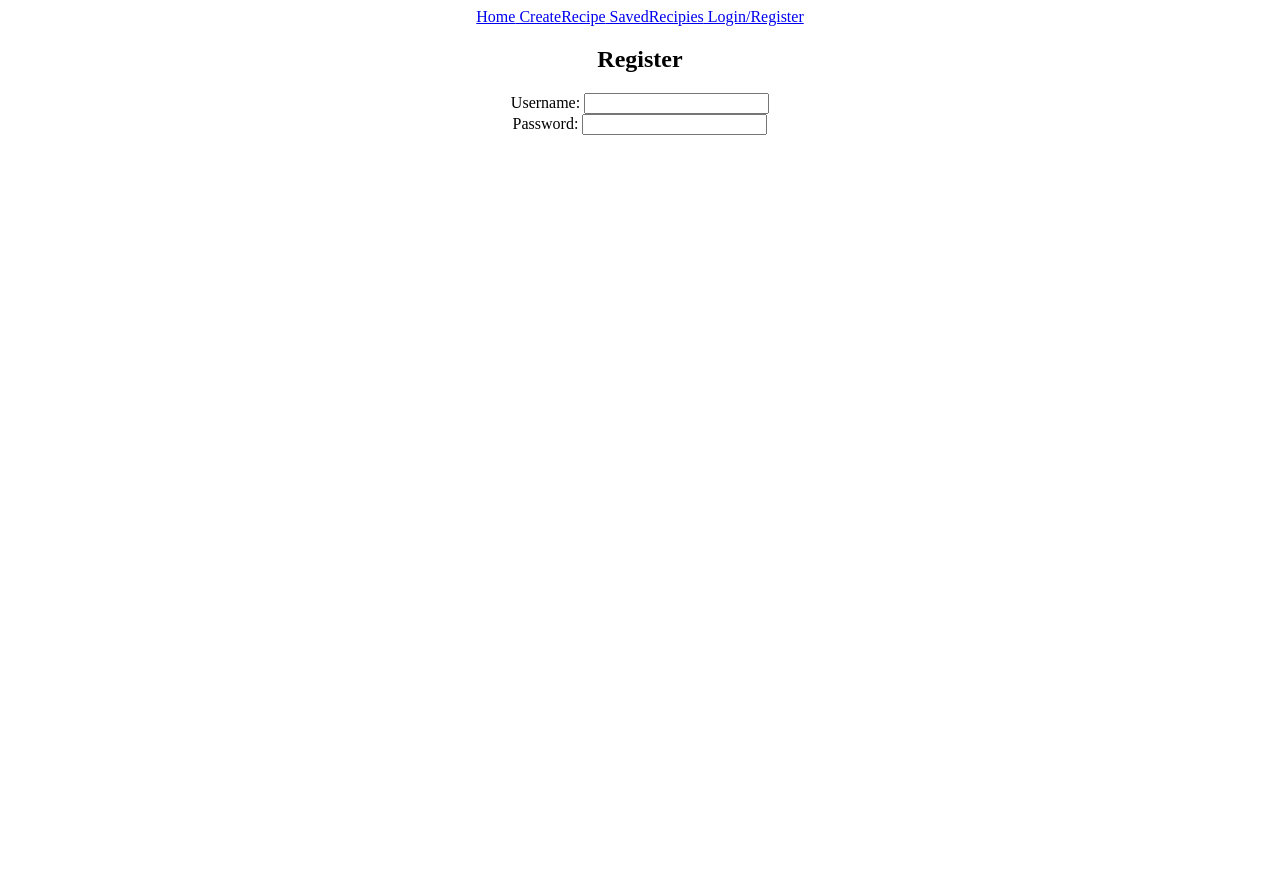
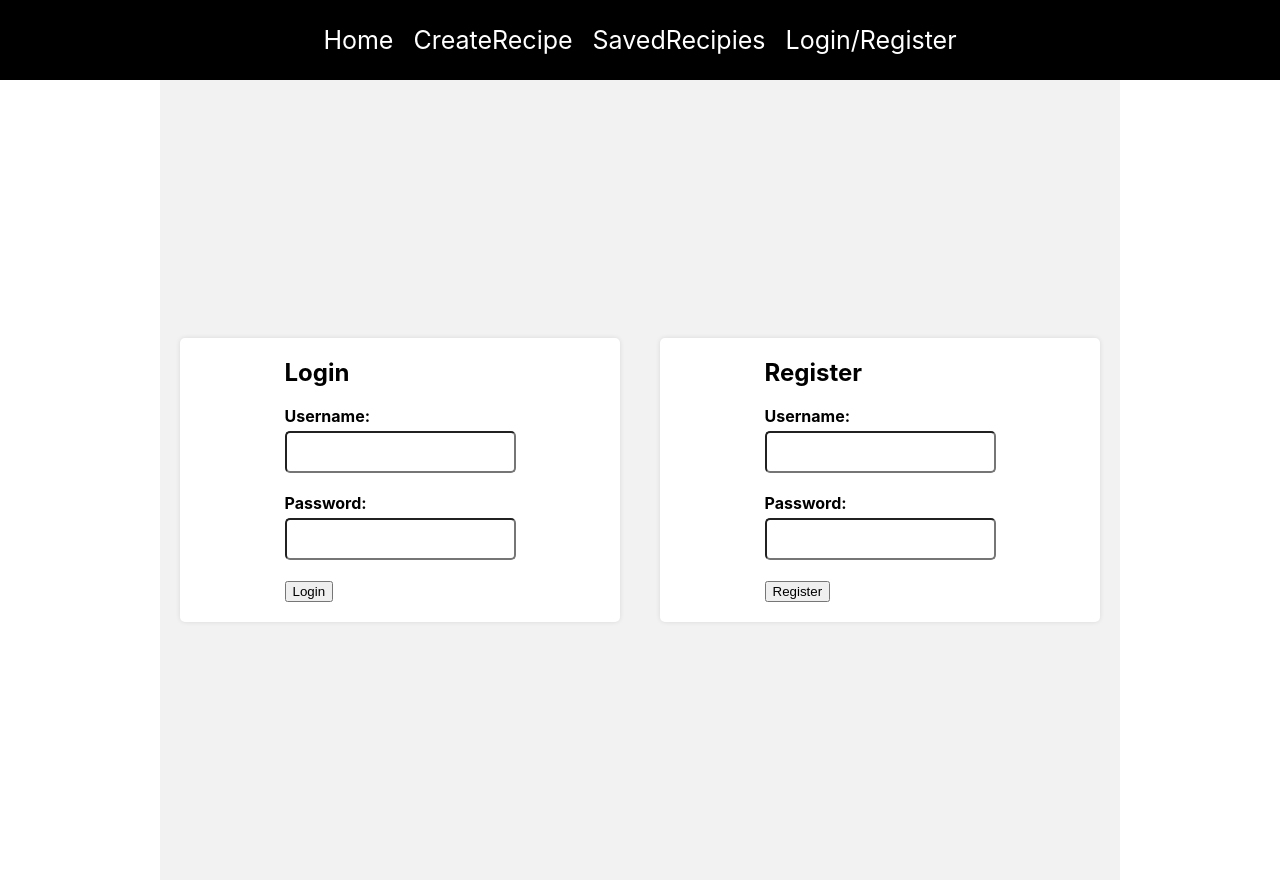
Before and after one commit to Adrian-G-C/recipe-client, a React (Create React App) app: page /auth in a window 1280 px wide. Before the commit the page ends 800 px from the top, so only its background shows below. Built offline with nearby package versions, Linux system fonts and the light colour scheme.

Commit message:
auth components working

```diff
--- a/src/App.css
+++ b/src/App.css
@@ -1,38 +1,117 @@
 .App {
-  text-align: center;
+  display: flex;
+  flex-direction: column;
+  justify-content: center;
+  align-items: center;
+  font-family: -apple-system, BlinkMacSystemFont, "Segoe UI", Roboto, Oxygen,
+    Ubuntu, Cantarell, "Open Sans", "Helvetica Neue", sans-serif;
 }
 
-.App-logo {
-  height: 40vmin;
-  pointer-events: none;
+body {
+  margin: 0;
+  padding: 0;
 }
 
-@media (prefers-reduced-motion: no-preference) {
-  .App-logo {
-    animation: App-logo-spin infinite 20s linear;
-  }
+.auth {
+  display: flex;
+  justify-content: center;
+  align-items: center;
+  height: 100vh;
+  background-color: #f2f2f2;
 }
 
-.App-header {
-  background-color: #282c34;
-  min-height: 100vh;
+.auth-container {
   display: flex;
   flex-direction: column;
+  justify-content: center;
   align-items: center;
-  justify-content: center;
-  font-size: calc(10px + 2vmin);
-  color: white;
+  padding: 20px;
+  background-color: white;
+  border-radius: 5px;
+  box-shadow: 0 0 5px rgba(0, 0, 0, 0.1);
+  margin: 20px;
+  width: 400px;
 }
 
-.App-link {
-  color: #61dafb;
+.form-group {
+  display: flex;
+  flex-direction: column;
+  margin-bottom: 20px;
 }
 
-@keyframes App-logo-spin {
-  from {
-    transform: rotate(0deg);
-  }
-  to {
-    transform: rotate(360deg);
-  }
+label {
+  font-weight: bold;
+  margin-bottom: 5px;
 }
+
+input {
+  padding: 10px;
+  font-size: 16px;
+  border-radius: 5px;
+}
+
+.navbar {
+  margin: 0;
+  width: 100%;
+  height: 80px;
+  background-color: black;
+  display: flex;
+  justify-content: center;
+  align-items: center;
+  color: white;
+  text-decoration: none;
+}
+
+a {
+  color: white;
+  text-decoration: none;
+  margin: 10px;
+  font-size: 25px;
+}
+
+.create-recipe {
+  display: flex;
+  flex-direction: column;
+  justify-content: center;
+  align-items: center;
+  padding: 20px;
+  background-color: white;
+  border-radius: 5px;
+  box-shadow: 0 0 5px rgba(0, 0, 0, 0.1);
+  margin: 20px;
+  width: 400px;
+}
+.create-recipe form {
+  display: flex;
+  flex-direction: column;
+}
+ul {
+  list-style: none;
+  padding: 0;
+  margin: 0;
+}
+
+li {
+  border: 1px solid black;
+  padding: 10px;
+  margin-bottom: 10px;
+}
+
+h2 {
+  margin-top: 0;
+}
+
+img {
+  max-width: 100%;
+  height: auto;
+  margin-bottom: 10px;
+}
+
+img {
+  width: 400px;
+}
+
+p {
+  max-width: 400px;
+  font-size: 12px;
+}
--- a/src/pages/auth.js
+++ b/src/pages/auth.js
@@ -10,24 +10,47 @@
 };
 
 const Login = () => {
-    return <div></div>;
+    const [username, setUsername] = useState("");
+    const [password, setPassword] = useState("");
+
+    return (
+        <Form
+        username={username}
+        setUsername={setUsername}
+        password={password}
+        setPassword={setPassword}
+        label="Login"
+        />
+    );
 };
 
 const Register = () => {
-    const [username, setUsername] = useState("")
-    const [password, setPassword] = useState("")
+    const [username, setUsername] = useState("");
+    const [password, setPassword] = useState("");
 
+    return (
+        <Form
+    username={username}
+    setUsername={setUsername}
+    password={password}
+    setPassword={setPassword}
+    label="Register"
+    />
+    );
+};
 
-    return <div className="auth-container">
+const Form = ({username, setUsername, password, setPassword, label }) => {
+    return (
+        <div className="auth-container">
         <form>
-            <h2> Register </h2>
+            <h2> {label} </h2>
             <div className="form-group">
                 <label htmlFor="username"> Username: </label>
                 <input
                 type="text"
                 id="username"
                 value={username}
-                onChange={(event) => setUsername(event.target.value) }/>
+                onChange={ (event) => setUsername(event.target.value) }/>
             </div>
             <div className="form-group">
                 <label htmlFor="password"> Password: </label>
@@ -35,8 +58,10 @@
                 type="text"
                 id="password"
                  value={password}
-                onChange={(event) => setPassword(event.target.value) }/>
+                onChange={ (event) => setPassword(event.target.value) }/>
             </div>
+            <button type="submit"> {label}</button>
         </form>
-    </div>;
+    </div>
+    );
 };
```
